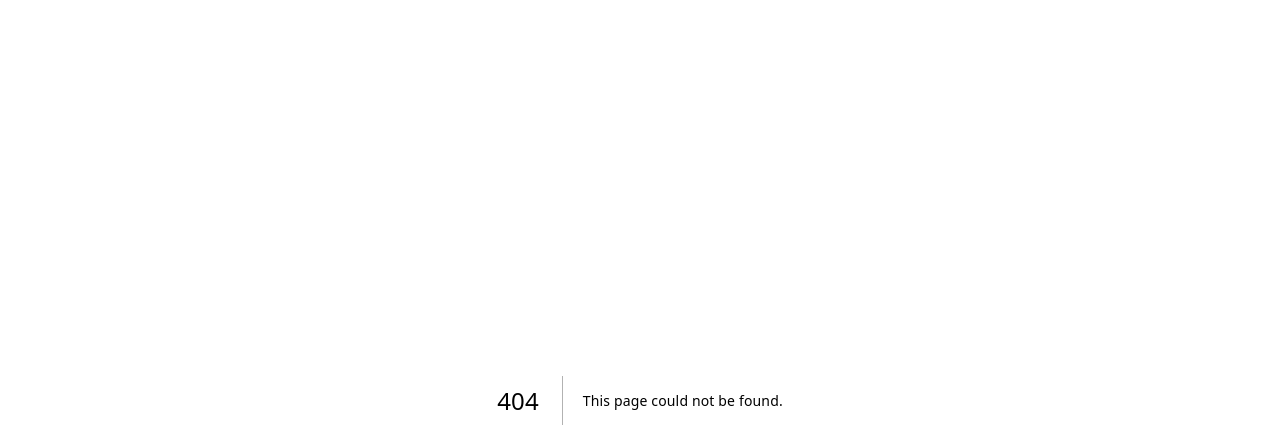
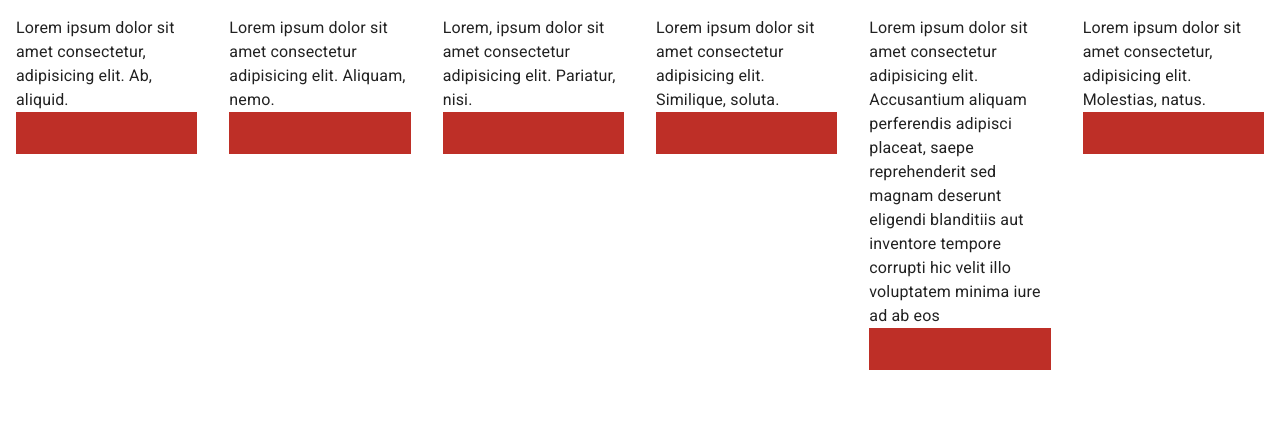
Before and after one commit to eduestdz/Design-system, a Next.js app: page /grillas in a window 1280 px wide. Before the commit this address had no page. Shown: the top 448 px of the page. Built offline with nearby package versions, Linux system fonts and the light colour scheme.

Commit message:
add: config and task 2

```diff
--- /dev/null
+++ b/src/components/grillas.tsx
@@ -0,0 +1,70 @@
+import { Grid, Paper, Stack } from '@mui/material'
+import { grey } from '@mui/material/colors';
+import React, { FC } from 'react'
+
+const Grilla: FC = () => {
+
+    const styles = {
+        gridContainer: {
+            //  minHeight: '100vh',
+            alignItems: 'stretch'
+        },
+        content: {
+            flex: 1,
+            padding: '16px',
+            alignItems: 'stretch'
+        },
+    };
+
+    return (
+        <Grid container direction="row" style={styles.gridContainer} >
+            {/* Cuadrícula 1 */}
+            <Grid item xs style={styles.content}>
+                Lorem ipsum dolor sit amet consectetur, adipisicing elit. Ab, aliquid.
+                <Grid item sx={{
+                    height: 42, background: '#BE2F27',
+                }}>
+                </Grid>
+            </Grid>
+
+            <Grid item xs style={styles.content}>
+                Lorem ipsum dolor sit amet consectetur adipisicing elit. Aliquam, nemo.
+                <Grid item sx={{
+                    height: 42, background: '#BE2F27',
+                }}>
+                </Grid>
+            </Grid>
+            <Grid item xs style={styles.content}>
+                Lorem, ipsum dolor sit amet consectetur adipisicing elit. Pariatur, nisi.
+                <Grid item sx={{
+                    height: 42, background: '#BE2F27',
+                }}>
+                </Grid>
+            </Grid>
+            <Grid item xs style={styles.content}>
+                Lorem ipsum dolor sit amet consectetur adipisicing elit. Similique, soluta.
+                <Grid item sx={{
+                    height: 42, background: '#BE2F27',
+                }}>
+                </Grid>
+            </Grid>
+            <Grid item xs style={styles.content}>
+                Lorem ipsum dolor sit amet consectetur adipisicing elit. Accusantium aliquam perferendis adipisci placeat, saepe reprehenderit sed magnam deserunt eligendi blanditiis aut inventore tempore corrupti hic velit illo voluptatem minima iure ad ab eos
+                <Grid item sx={{
+                    height: 42, background: '#BE2F27',
+                }}>
+                </Grid>
+            </Grid>
+            <Grid item xs style={styles.content}>
+                Lorem ipsum dolor sit amet consectetur, adipisicing elit. Molestias, natus.
+                <Grid item sx={{
+                    height: 42, background: '#BE2F27',
+                }}>
+                </Grid>
+            </Grid>
+
+        </Grid>
+    )
+}
+
+export default Grilla
--- /dev/null
+++ b/src/pages/grillas.tsx
@@ -0,0 +1,11 @@
+import React from 'react'
+import type { NextPage } from 'next'
+import { Layout } from '../components/layout/layout'
+import Grillas from '@/components/grillas'
+
+const Grilla: NextPage = () => {
+    return <Grillas />
+}
+
+Grilla.getLayout = page => <Layout>{page}</Layout>
+export default Grilla
```
Also changed, not shown: src/components/index.tsx (+11 -46 lines), src/components/tokens.tsx (added, +53 -0 lines), src/pages/tokens.tsx (added, +11 -0 lines).
